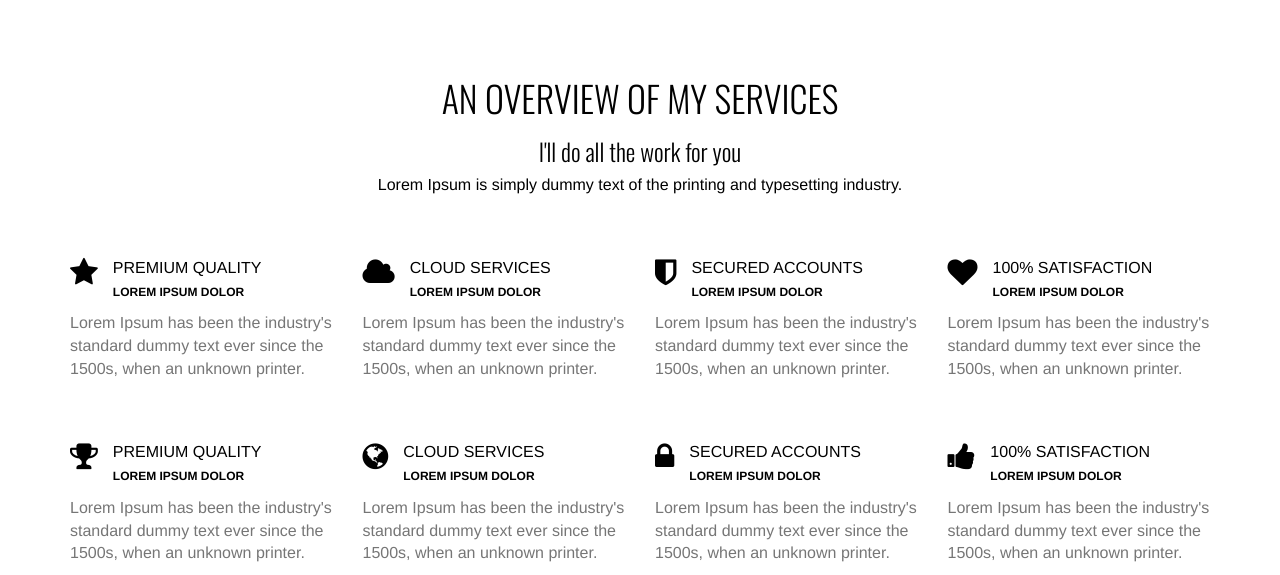
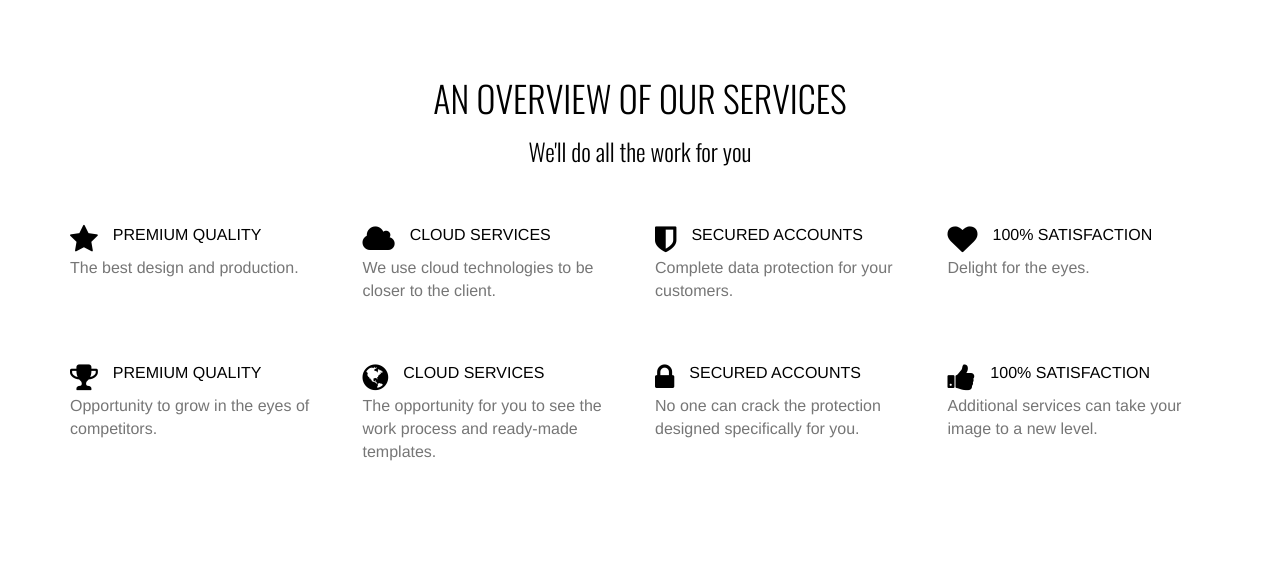
Before and after one commit to chuckbort/studio, a plain HTML site: page index.html in a window 1280 px wide. Shown: the part 2769-3344 px from the top of the page. After the commit the page ends 3243 px from the top, so only its background shows below. Drawn offline with nearby package versions, Linux system fonts and the light colour scheme.

Commit message:
Update index.html

```diff
--- a/index.html
+++ b/index.html
@@ -185,55 +185,55 @@
     <div class="container">
       <div class="row">
         <div class="col-lg-8-offset-2 centered">
-          <h1>AN OVERVIEW OF MY SERVICES</h1>
-          <h3>I'll do all the work for you</h3>
-          <p>Lorem Ipsum is simply dummy text of the printing and typesetting industry.</p>
+          <h1>AN OVERVIEW OF OUR SERVICES</h1>
+          <h3>We'll do all the work for you</h3>
+          <p></p>
         </div>
       </div>
 
       <div class="row mt">
         <div class="col-lg-3 service">
           <i class="fa fa-star"></i>
-          <p>PREMIUM QUALITY<br/><small>LOREM IPSUM DOLOR</small></p>
-          <p class="text">Lorem Ipsum has been the industry's standard dummy text ever since the 1500s, when an unknown printer.</p>
+          <p>PREMIUM QUALITY<br/></p>
+          <p class="text">The best design and production.</p>
         </div>
         <div class="col-lg-3 service">
           <i class="fa fa-cloud"></i>
-          <p>CLOUD SERVICES<br/><small>LOREM IPSUM DOLOR</small></p>
-          <p class="text">Lorem Ipsum has been the industry's standard dummy text ever since the 1500s, when an unknown printer.</p>
+          <p>CLOUD SERVICES<br/></p>
+          <p class="text">We use cloud technologies to be closer to the client.</p>
         </div>
         <div class="col-lg-3 service">
           <i class="fa fa-shield"></i>
-          <p>SECURED ACCOUNTS<br/><small>LOREM IPSUM DOLOR</small></p>
-          <p class="text">Lorem Ipsum has been the industry's standard dummy text ever since the 1500s, when an unknown printer.</p>
+          <p>SECURED ACCOUNTS<br/></p>
+          <p class="text">Complete data protection for your customers.</p>
         </div>
         <div class="col-lg-3 service">
           <i class="fa fa-heart"></i>
-          <p>100% SATISFACTION<br/><small>LOREM IPSUM DOLOR</small></p>
-          <p class="text">Lorem Ipsum has been the industry's standard dummy text ever since the 1500s, when an unknown printer.</p>
+          <p>100% SATISFACTION<br/></p>
+          <p class="text">Delight for the eyes.</p>
         </div>
       </div>
 
       <div class="row mt">
         <div class="col-lg-3 service">
           <i class="fa fa-trophy"></i>
-          <p>PREMIUM QUALITY<br/><small>LOREM IPSUM DOLOR</small></p>
-          <p class="text">Lorem Ipsum has been the industry's standard dummy text ever since the 1500s, when an unknown printer.</p>
+          <p>PREMIUM QUALITY<br/></p>
+          <p class="text">Opportunity to grow in the eyes of competitors.</p>
         </div>
         <div class="col-lg-3 service">
           <i class="fa fa-globe"></i>
-          <p>CLOUD SERVICES<br/><small>LOREM IPSUM DOLOR</small></p>
-          <p class="text">Lorem Ipsum has been the industry's standard dummy text ever since the 1500s, when an unknown printer.</p>
+          <p>CLOUD SERVICES<br/></p>
+          <p class="text">The opportunity for you to see the work process and ready-made templates.</p>
         </div>
         <div class="col-lg-3 service">
           <i class="fa fa-lock"></i>
-          <p>SECURED ACCOUNTS<br/><small>LOREM IPSUM DOLOR</small></p>
-          <p class="text">Lorem Ipsum has been the industry's standard dummy text ever since the 1500s, when an unknown printer.</p>
+          <p>SECURED ACCOUNTS<br/></p>
+          <p class="text">No one can crack the protection designed specifically for you.</p>
         </div>
         <div class="col-lg-3 service">
           <i class="fa fa-thumbs-up"></i>
-          <p>100% SATISFACTION<br/><small>LOREM IPSUM DOLOR</small></p>
-          <p class="text">Lorem Ipsum has been the industry's standard dummy text ever since the 1500s, when an unknown printer.</p>
+          <p>100% SATISFACTION<br/></p>
+          <p class="text">Additional services can take your image to a new level.</p>
         </div>
       </div>
 
```
